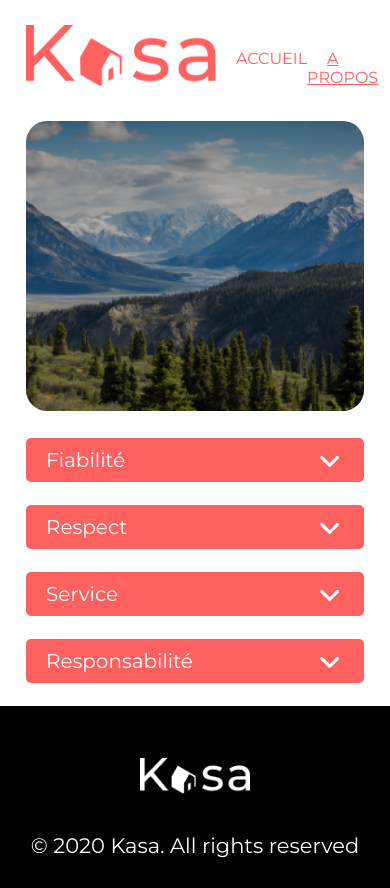
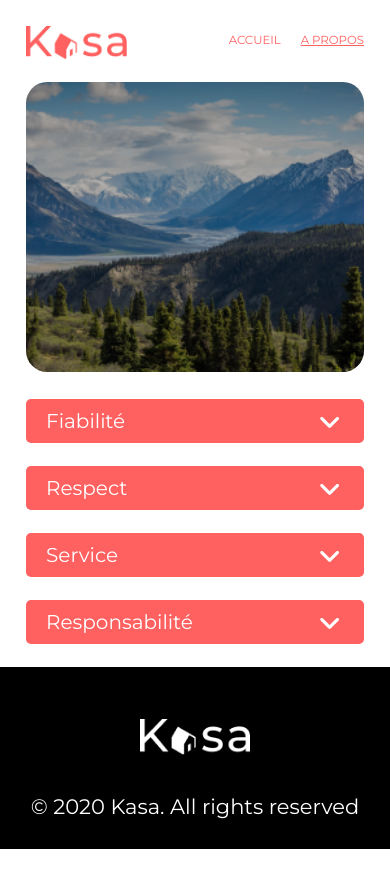
Before and after one commit to ssteph-git/Kasa, a React (Create React App) app: page /apropos in a window 390 px wide. After the commit the page ends 849 px from the top, so only its background shows below. Built offline with nearby package versions, Linux system fonts and the light colour scheme.

Commit message:
projet corrigé

```diff
--- a/src/App.css
+++ b/src/App.css
@@ -142,8 +142,8 @@ li a:not(.active) {
   color: white;
   border-radius: 10px;
 
-  background: rgb(255, 255, 255);
-  background: linear-gradient(180deg, rgba(255, 255, 255, 0) 59%, rgba(255, 96, 96, 1) 82%);
+  background: rgb(255,255,255);
+  background: linear-gradient(180deg, rgba(255,255,255,0) 74%, rgba(0,0,0,0.5608368347338936) 100%);
   margin: 0;
 }
 
@@ -476,16 +476,18 @@ li a:not(.active) {
 
   .navigation {
     text-transform: uppercase;
+    display: flex;
+    align-items: center;
   }
 
   .navigation ul li a {
     font-weight: normal;
-    font-size: 16px;
+    font-size: 3vw;
     margin-left: 20px;
   }
 
   .navigation ul {
-    margin-top: 40px;
+    margin-top: 20px;
   }
 
   .accroche {
@@ -658,3 +660,19 @@ li a:not(.active) {
   }
 
 }
+
+@media (max-width: 480px) {
+
+  .logo {
+    max-width: 30%;
+  }
+
+  .image_logo {
+    width: 100%;
+}
+
+.div_header {
+  align-items: center;
+}
+
+}
--- a/src/components/Apropos.js
+++ /dev/null
@@ -1,17 +0,0 @@
-import Accroche from './Accroche';
-import Argument from './Argument';
-
-const Apropos = function (props) {
-
-    return (
-        <main>
-            <Accroche src="./assets/accroche_apropos.png" alt="slogan du site kasa" type="Mobile" page="apropos" />
-            <Argument page="argumentApropos" typeClass="DescriptionApropos" titre="Fiabilité" description="Les annonces postées sur Kasa garantissent une fiabilité totale. Les photos sont conformes aux logements, et toutes les informations sont régulièrement vérifiées  par nos équipes." />
-            <Argument page="argumentApropos" typeClass="DescriptionApropos" titre="Respect" description="La bienveillance fait partie des valeurs fondatrices de Kasa. Tout comportement discriminatoire ou de perturbation du voisinage entraînera une exclusion de notre plateforme." />
-            <Argument page="argumentApropos" typeClass="DescriptionApropos" titre="Service" description="Nos équipes se tiennent à votre disposition pour vous fournir une expérience parfaite. N'hésitez pas à nous contacter si vous avez la moindre question." />
-            <Argument page="argumentApropos" typeClass="DescriptionApropos" titre="Responsabilité" description="La sécurité est la priorité de Kasa. Aussi bien pour nos hôtes que pour les voyageurs, chaque logement correspond aux critères de sécurité établis par nos services. En laissant une note aussi bien à l'hôte qu'au locataire, cela permet à nos équipes de vérifier que les standards sont bien respectés. Nous organisons également des ateliers sur la sécurité domestique pour nos hôtes." />
-        </main>
-    )
-}
-
-export default Apropos
--- a/src/components/Argument.js
+++ b/src/components/Collapse.js
@@ -1,6 +1,6 @@
 import React, { useEffect, useState } from 'react';
 
-const Argument = function (props) {
+const Collapse = function (props) {
 
     const [argument_details, setArgument_details] = useState("argument_none");
     const [angle, setAngle] = useState("fa-solid fa-angle-down");
@@ -43,4 +43,4 @@ const Argument = function (props) {
     )
 }
 
-export default Argument
+export default Collapse
--- a/src/components/Slideshow.js
+++ b/src/components/Gallery.js
@@ -1,6 +1,6 @@
 import React, { useEffect, useState } from 'react';
 
-const Slideshow = function ({ pictures }) {
+const Gallery = function ({ pictures }) {
     const [counter, setCounter] = useState(0);//compteur de départ de l'image
     const handleClickLeft = event => {
         if (counter != 0) {
@@ -36,4 +36,4 @@ const Slideshow = function ({ pictures }) {
         </div>
     )
 }
-export default Slideshow;
+export default Gallery;
--- a/src/components/Accueil.js
+++ b/src/pages/Accueil.js
@@ -1,5 +1,5 @@
-import Accroche from './Accroche';
-import Location from './Location';
+import Accroche from '../components/Accroche';
+import Location from '../components/Location';
 
 const Accueil = function (props) {
 
--- /dev/null
+++ b/src/pages/Apropos.js
@@ -0,0 +1,17 @@
+import Accroche from '../components/Accroche';
+import Collapse from '../components/Collapse';
+
+const Apropos = function (props) {
+
+    return (
+        <main>
+            <Accroche src="./assets/accroche_apropos.png" alt="slogan du site kasa" type="Mobile" page="apropos" />
+            <Collapse page="argumentApropos" typeClass="DescriptionApropos" titre="Fiabilité" description="Les annonces postées sur Kasa garantissent une fiabilité totale. Les photos sont conformes aux logements, et toutes les informations sont régulièrement vérifiées  par nos équipes." />
+            <Collapse page="argumentApropos" typeClass="DescriptionApropos" titre="Respect" description="La bienveillance fait partie des valeurs fondatrices de Kasa. Tout comportement discriminatoire ou de perturbation du voisinage entraînera une exclusion de notre plateforme." />
+            <Collapse page="argumentApropos" typeClass="DescriptionApropos" titre="Service" description="Nos équipes se tiennent à votre disposition pour vous fournir une expérience parfaite. N'hésitez pas à nous contacter si vous avez la moindre question." />
+            <Collapse page="argumentApropos" typeClass="DescriptionApropos" titre="Responsabilité" description="La sécurité est la priorité de Kasa. Aussi bien pour nos hôtes que pour les voyageurs, chaque logement correspond aux critères de sécurité établis par nos services. En laissant une note aussi bien à l'hôte qu'au locataire, cela permet à nos équipes de vérifier que les standards sont bien respectés. Nous organisons également des ateliers sur la sécurité domestique pour nos hôtes." />
+        </main>
+    )
+}
+
+export default Apropos
--- a/src/components/Logement.js
+++ b/src/pages/Logement.js
@@ -1,8 +1,8 @@
-import Slideshow from './Slideshow';
+import Gallery from '../components/Gallery';
 import { useParams } from "react-router";
-import Star from './Star';
-import Tags from './Tags';
-import Argument from './Argument';
+import Star from '../components/Star';
+import Tags from '../components/Tags';
+import Collapse from '../components/Collapse';
 import { useEffect, useState } from 'react';
 import Erreur from './Erreur';
 
@@ -19,7 +19,7 @@ const Logement = function ({ logements }) {
         {logement == null ? (<Erreur />) :
             (<main>
 
-                <Slideshow pictures={logement.pictures} ></Slideshow>
+                <Gallery pictures={logement.pictures} ></Gallery>
                 <div className="Denomination_total">
                     <div className="Denomination_gauche">
                         <div className="Titre">
@@ -47,8 +47,8 @@ const Logement = function ({ logements }) {
                     typeClass: class css pour la page de logement: et description d'un logement
                     titre: p html: Équipements ou Description
                     description ou equipments: données du json*/}
-                    <Argument page="argumentLogement" typeClass="DescriptionLogement" titre="Description" description={logement.description} />
-                    <Argument page="argumentLogement" titre="Équipements" equipments={logement.equipments} />
+                    <Collapse page="argumentLogement" typeClass="DescriptionLogement" titre="Description" description={logement.description} />
+                    <Collapse page="argumentLogement" titre="Équipements" equipments={logement.equipments} />
                 </div>
             </main>)}
     </>)
```
Also changed, not shown: src/components/MyRoutes.js (+4 -4 lines), src/pages/Erreur.js (renamed from src/components/Erreur.js).
